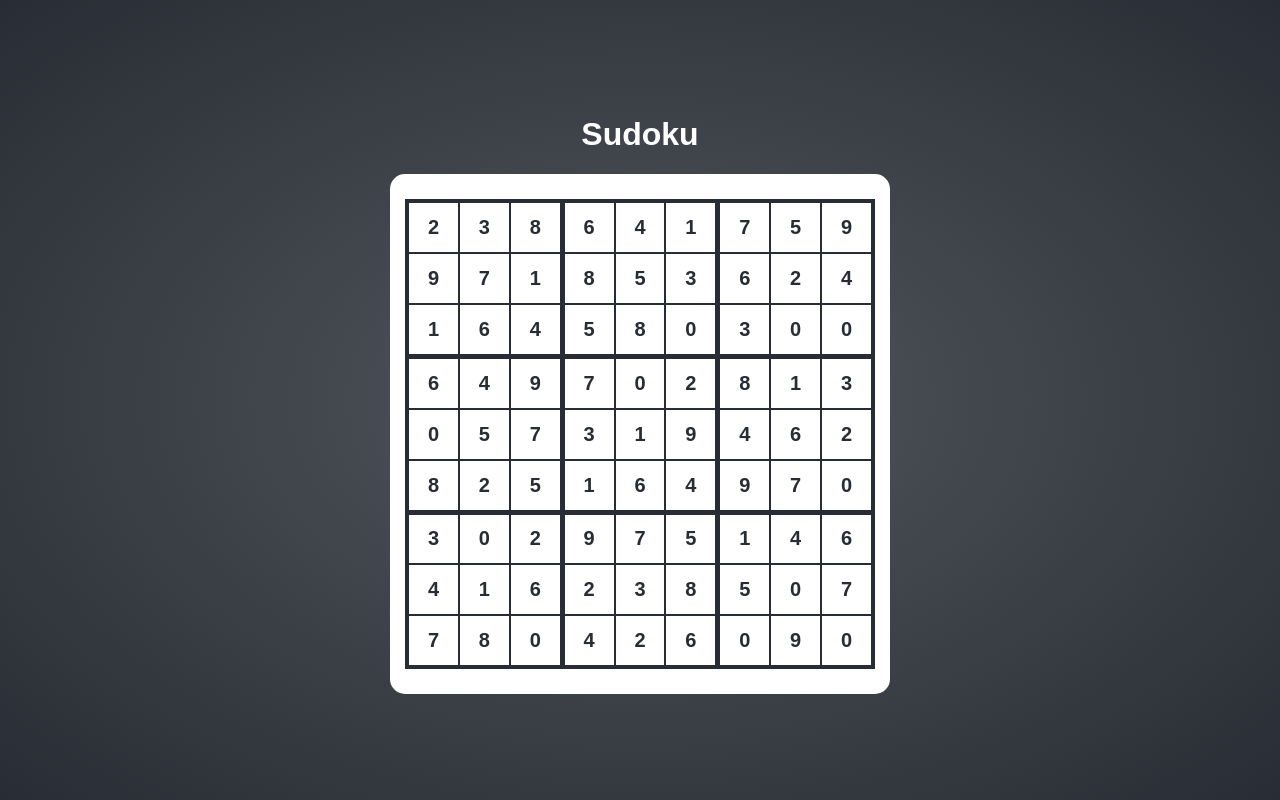
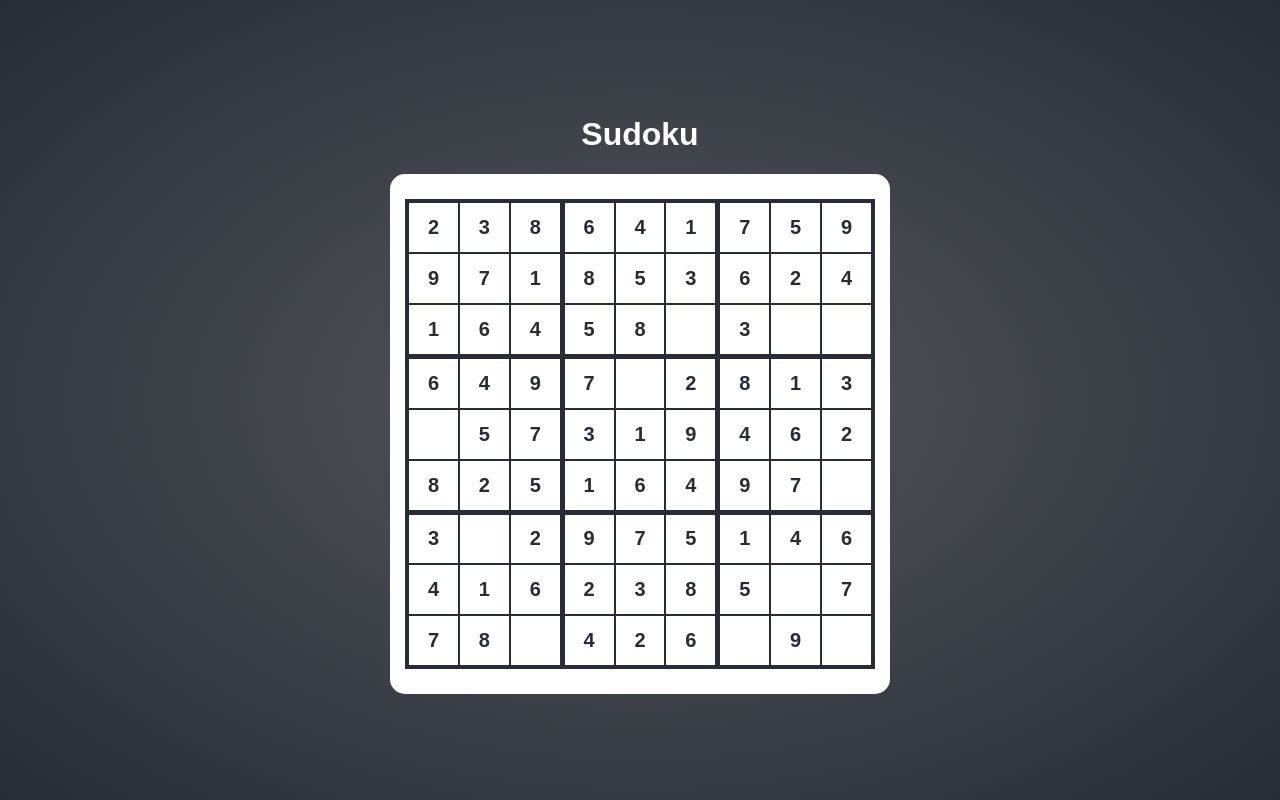
Before and after one commit to julior0518/sudoku, a React (Create React App) app: page / in a window 1280 px wide. Built offline with nearby package versions, Linux system fonts and the light colour scheme.

Commit message:
add active props to change theme color

```diff
--- a/src/components/grid/block.tsx
+++ b/src/components/grid/block.tsx
@@ -1,22 +1,40 @@
 import { FC } from 'react'
+import { Container }from './styleBlock'
+import { N, INDEX} from '../../typings'
+import { useSelector, useDispatch } from 'react-redux'
+import { IReducer } from '../../reducers'
+import { AnyAction, Dispatch } from 'redux'
+import { selectBlock } from '../../reducers/actions';
 
-import { Container }from './styleBlock'
-import { N } from '../../typings'
 
 interface IProps {
-    colIndex: number,
-    rowIndex: number,
+    colIndex: INDEX,
+    rowIndex: INDEX,
+}
+interface IState {
     value: N
+    isActive: boolean
 }
 
-const Block: FC<IProps> = ({colIndex, rowIndex, value}) => {
+const Block: FC<IProps> = ({colIndex, rowIndex}) => {
+    const dispatch = useDispatch<Dispatch<AnyAction>>()
+    const state = useSelector<IReducer, IState>(({ grid , selectedBlock}) => ({
+        isActive: selectedBlock
+        ? selectedBlock[0] === rowIndex && selectedBlock[1] === colIndex
+        : false,
+        value: grid ? grid[rowIndex][colIndex] : 0
+    }))
+    function handleClick() {
+        dispatch(selectBlock([rowIndex, colIndex]))
+    }
 
     return (
-
-        <Container>
-            {value}
+        <Container
+            active={state.isActive ? true : false}
+            onClick={handleClick}
+        >
+            {state.value === 0 ? ' ' : state.value}
         </Container>
     )
 }
-
 export default Block
--- a/src/components/grid/index.tsx
+++ b/src/components/grid/index.tsx
@@ -1,18 +1,26 @@
-import { Children, FC }from 'react'
+import { Children, FC, useEffect, useCallback }from 'react'
 import Block from './block';
 import { Container, Row } from './styleGrid';
+import { INDEX} from '../../typings'
 
-import { createFulLGrid } from '../../utils';
+import { useDispatch } from 'react-redux';
+import { AnyAction, Dispatch } from 'redux';
+import { createGrid } from '../../reducers/actions';
 
 const Grid: FC = () => {
-    const grid = createFulLGrid()
-    console.log(grid)
+    const dispatch = useDispatch<Dispatch<AnyAction>>()
+    const create = useCallback(()=>
+        dispatch(createGrid()), [dispatch]
+    )
+    useEffect(()=>{
+        create()
+    }, [create])
     return (
         <Container>
-            {Children.toArray([...grid[0]].map((row, i) =>(
+            {Children.toArray([...Array(9)].map((row, i) =>(
                 <Row>
-                    {Children.toArray([...grid[0]].map((col, z) =>(
-                        <Block colIndex={z} rowIndex={i} value={grid[i][z]} />
+                    {Children.toArray([...Array(9)].map((col, z) =>(
+                        <Block colIndex={z as INDEX} rowIndex={i as INDEX} />
                     )))}
                 </Row>
 
--- a/src/components/grid/styleBlock.tsx
+++ b/src/components/grid/styleBlock.tsx
@@ -1,9 +1,14 @@
 import styled from "styled-components";
 import { theme } from "../../styles/theme";
 
-export const Container = styled.div`
+interface IProps {
+    active?: boolean
+}
+
+export const Container = styled.div<IProps>`
+${({active}) =>`
     align-items: center;
-    background-color: ${theme.colors.white};
+    background-color: ${active ? theme.colors.blue : theme.colors.white};
     border: solid 1px ${theme.colors.black};
     cursor:pointer;
     display: flex;
@@ -26,5 +31,5 @@ export const Container = styled.div`
     &:hover {
         background-color: ${theme.colors.lightBlue}
     }
-
+`}
 `
--- a/src/reducers/actions.ts
+++ b/src/reducers/actions.ts
@@ -1,6 +1,14 @@
-import { Action } from "redux";
+import { type } from "os";
+import { Action, AnyAction } from "redux";
+import { BLOCK_CORD } from "../typings";
 import * as types from './types'
 
 export const createGrid = (): Action => ({
     type:types.CREATE_GRID
 })
+
+export const selectBlock = (cord: BLOCK_CORD): AnyAction =>({
+    type: types.SELECT_BLOCK,
+    cord
+
+})
--- a/src/reducers/index.ts
+++ b/src/reducers/index.ts
@@ -1,6 +1,6 @@
 import reducer from "./reducer";
 
-
+export * from './actions'
 export type IReducer = ReturnType<typeof reducer>
 
 export default reducer
--- a/src/reducers/interfaces.ts
+++ b/src/reducers/interfaces.ts
@@ -1,5 +1,6 @@
-import { GRID } from '../typings'
+import { BLOCK_CORD, GRID } from '../typings'
 
 export interface IReducer {
     grid?: GRID
+    selectedBlock?: BLOCK_CORD
 }
--- a/src/reducers/reducer.ts
+++ b/src/reducers/reducer.ts
@@ -5,14 +5,17 @@ import { IReducer } from "./interfaces";
 import * as types from './types'
 
 
-const initialState: IReducer = {}
+const initialState: IReducer = {
+
+}
 
 function reducer(state = initialState, action: AnyAction): IReducer{
 
     switch(action.type) {
         case types.CREATE_GRID:
             return {...state, grid: createFulLGrid()}
-
+        case types.SELECT_BLOCK:
+            return {...state, selectedBlock: action.cord}
         default:
             return state
     }
--- a/src/reducers/types.ts
+++ b/src/reducers/types.ts
@@ -1 +1,2 @@
 export const CREATE_GRID = 'CREATE_GRID'
+export const SELECT_BLOCK = 'SELECT_BLOCK'
```
Also changed, not shown: src/typings.d.ts (+5 -2 lines), src/styles/theme.ts (line endings or trailing spaces).
